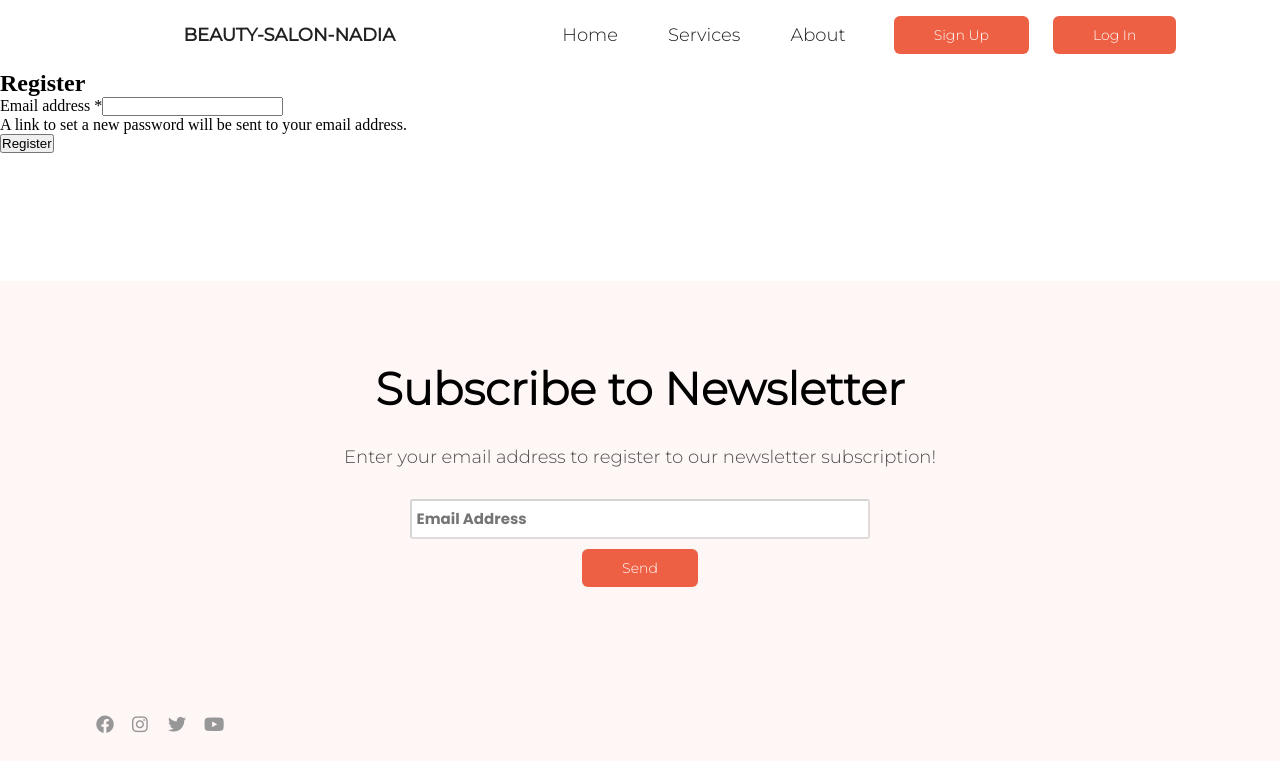
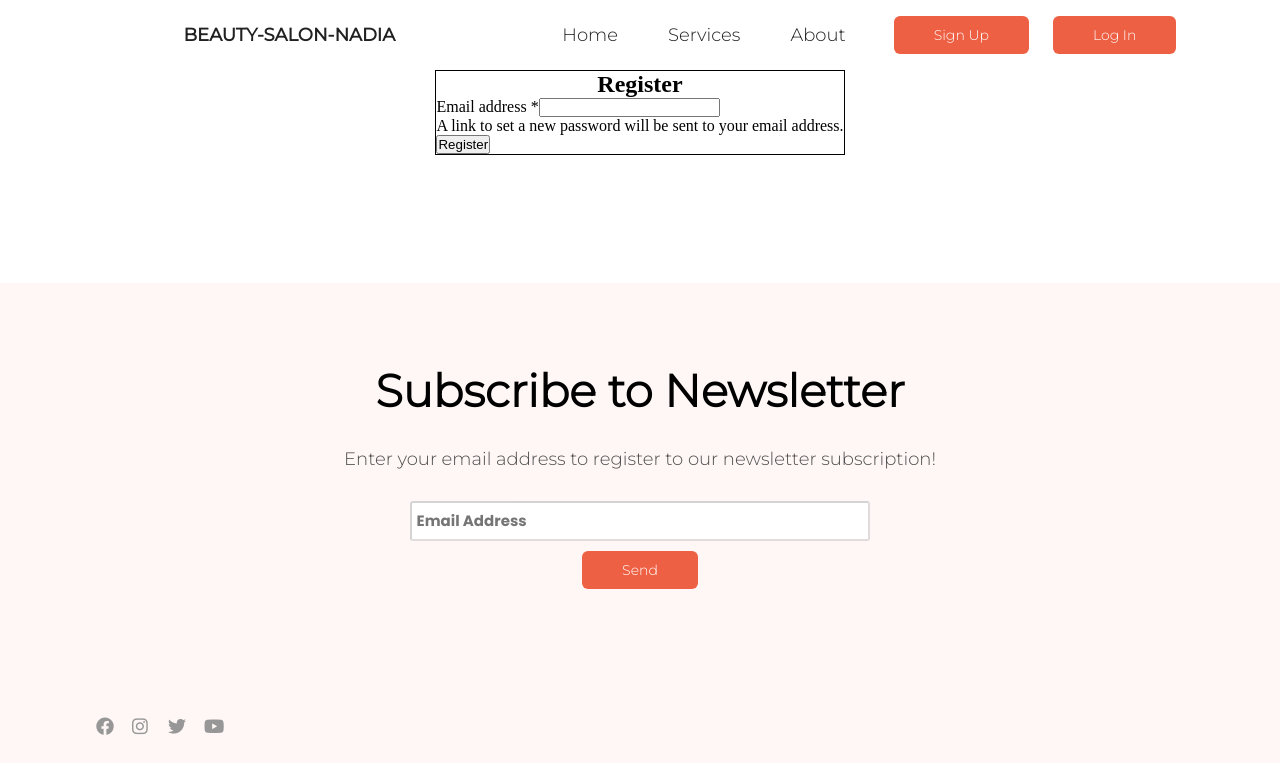
Before and after one commit to nadiahosisy/Beauty-Salon, a React (Vite) app: page /SignUp in a window 1280 px wide. Shown: the top 774 px of the page. Built offline with nearby package versions, Linux system fonts and the light colour scheme.

Commit message:
added another div

```diff
--- a/src/pages/SignUp.jsx
+++ b/src/pages/SignUp.jsx
@@ -3,6 +3,7 @@ import React from "react";
 const SignUp = () => {
   return (
     <div className="main-div-signUp-page">
+      <div className="center-signup">
         <h2 className="header-register">Register</h2>
         <div className="form-div-register-page">
           <label className="label-register">Email address *</label>
@@ -13,6 +14,7 @@ const SignUp = () => {
           <button className="Button-register">Register</button>
         </div>
       </div>
+    </div>
   );
 };
 
--- a/src/style/signup.css
+++ b/src/style/signup.css
@@ -15,3 +15,17 @@
   font-family: "Monserat-regular";
   src: url("../assets/fonts/montserat/Montserrat-Regular.ttf");
 }
+.main-div-signUp-page {
+  display: flex;
+  flex-direction: column;
+  justify-content: center;
+  align-items: center;
+}
+.center-signup {
+  display: flex;
+  flex-direction: column;
+  justify-content: center;
+  border: 1px solid black;
+  align-items: center;
+  max-width: 2000px;
+}
```
Lines whose indentation alone changed are shown as unchanged.
